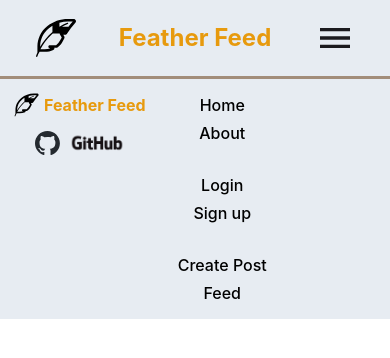
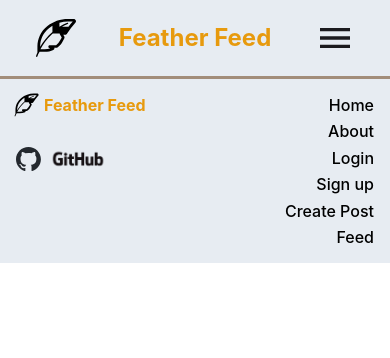
Before and after one commit to bubblecup-12/VogelSocialMedia, a React (Create React App) app in the folder code/frontend/: page / in a window 390 px wide. Shown: the top 358 px of the page. Built offline with nearby package versions, Linux system fonts and the light colour scheme.

Commit message:
Mobile view works, but broke desktop in the process

```diff
--- a/code/frontend/src/Footer.css
+++ b/code/frontend/src/Footer.css
@@ -9,26 +9,28 @@
   display: flex;
   flex-direction: row;
   align-items:flex-start;
+  justify-content: space-between;
   background-color: var(--Rotkehlchen-gray);
   padding: 1rem;
   gap: 2rem;
   text-align: center;
+  text-decoration: none;
 }
 
 .footer-left {
   display: flex;
   flex-direction: column;
-  gap: 1rem;
-  align-items: center;
+  gap: 2rem;
+  align-items: flex-start;
 }
 
 .footer-link {
   display: flex;
   align-items: center;
-  gap: 0.5rem;
+  gap: 0.5rem;            /*Gap between icon and logo */
+  text-decoration: none;  /*prevents constant underline*/
   color: black;
   font-weight: 500;
-  text-decoration: none;
 }
 
 .footer-link.feather img {
@@ -51,15 +53,8 @@
 .footer-right {
   display: flex;
   flex-direction: column;
-  gap: 2rem;
-  align-items: center;
-}
-
-.footer-column {
-  display: flex;
-  flex-direction: column;
-  gap: 0.5rem;
-  align-items: center;
+  gap: 0.4rem;            /*gap between the links*/
+  align-items: flex-end;
 }
 
 .footer-column a {
@@ -68,11 +63,11 @@
   font-weight: 500;
 }
 
-.footer-column a:hover {
+.footer-link:hover, .footer-link:active {
   text-decoration: underline;
 }
 
-/*media adjusts styles for desktop */
+/*@media adjusts styles for desktop */
 
 @media (min-width: 768px) {
   .footer {
--- a/code/frontend/src/Footer.tsx
+++ b/code/frontend/src/Footer.tsx
@@ -20,18 +20,14 @@ function Footer() {
       </div>
 
       <div className="footer-right">
-        <div className="footer-column">
-          <a href="">Home</a>
-          <a href="">About</a>
-        </div>
-        <div className="footer-column">
-          <a href="">Login</a>
-          <a href="">Sign up</a>
-        </div>
-        <div className="footer-column">
-          <a href="">Create Post</a>
-          <a href="">Feed</a>
-        </div>
+
+          <a className="footer-link" href="#">Home</a>
+          <a className="footer-link" href="#">About</a>
+          <a className="footer-link" href="#">Login</a>
+          <a className="footer-link" href="#">Sign up</a>
+          <a className="footer-link" href="#">Create Post</a>
+          <a className="footer-link" href="#">Feed</a>
+
       </div>
     </footer>
   );
```
